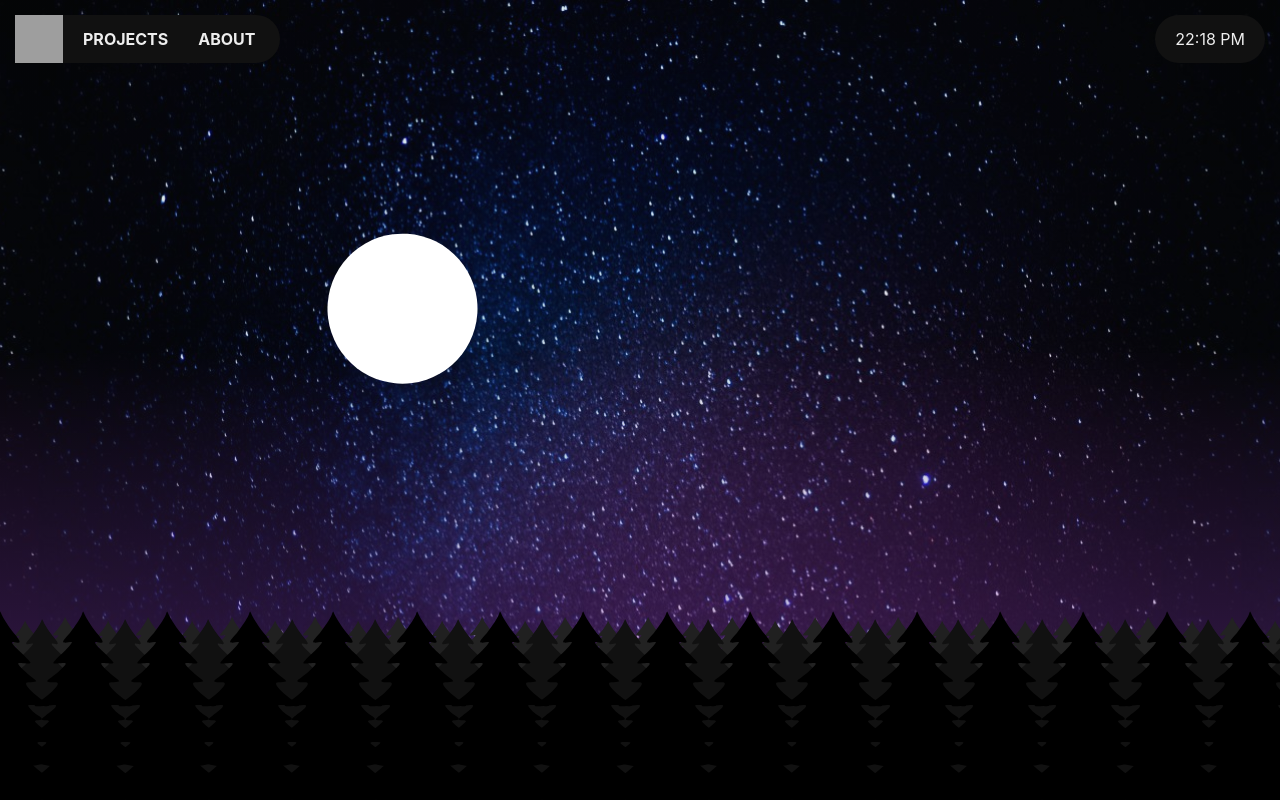
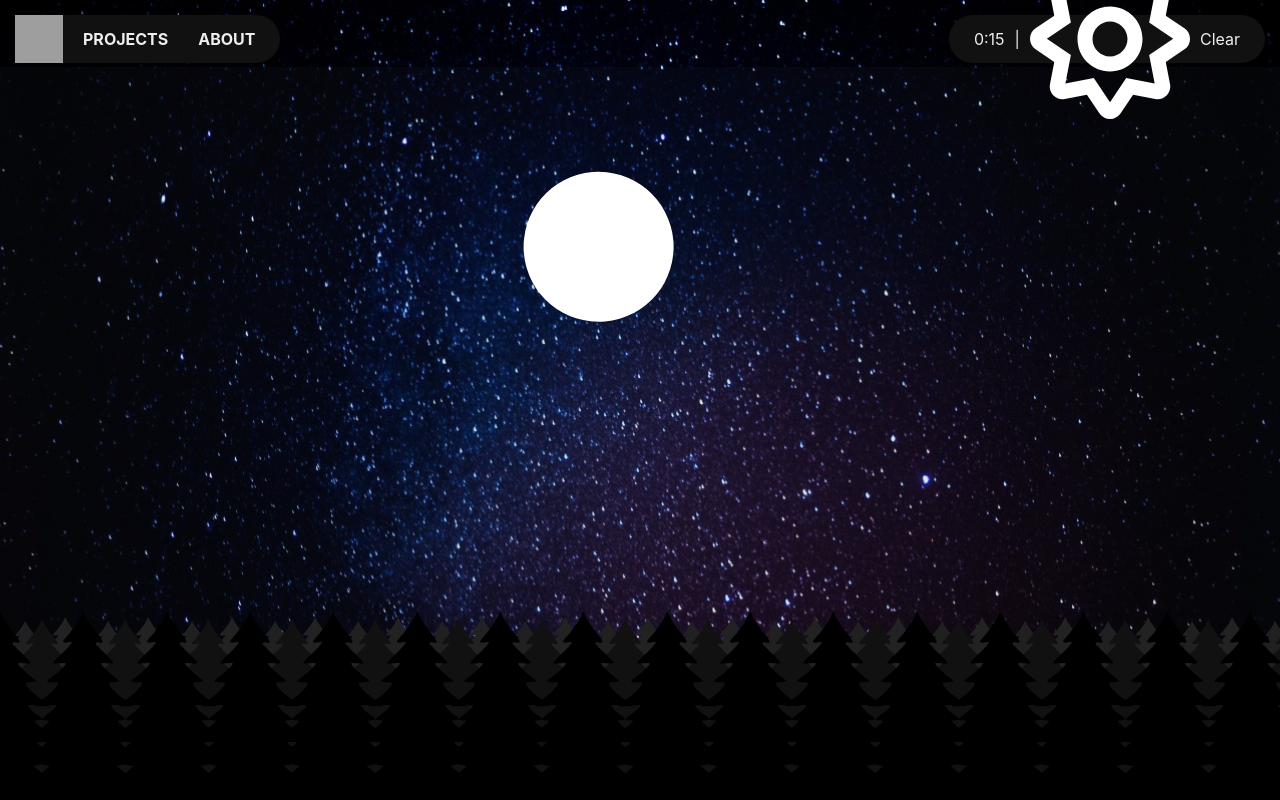
Before and after one commit to PortalFl0w/portfolio-next, a Next.js app: page / in a window 1280 px wide. Built offline with nearby package versions, Linux system fonts and the light colour scheme; grey boxes are pictures that could not be loaded.

Commit message:
add font awesome and tweaks

```diff
--- a/components/artwork/sky.js
+++ b/components/artwork/sky.js
@@ -1,6 +1,7 @@
 import React, { Component } from 'react'
 import styles from '../../styles/Sky.module.css'
 import Sunwheel from './sunwheel'
+import { FontAwesomeIcon } from "@fortawesome/react-fontawesome"
 
 // Day Night Cycle notes
 // Color gradient to pick background color from depending on time of day
@@ -15,7 +16,7 @@ class Sky extends Component {
         this.renderRef = React.createRef()
         this.skyRef = React.createRef()
         this.tickRate = 1000 // Frequency of ticks in ms -- Real time is 1000
-        this.timeSpeed = 1000 // Multiplier for each time step -- Real time is 1
+        this.timeSpeed = 2000 // Multiplier for each time step -- Real time is 1
         this.maxTime = 86400 // Maximum time per artwork loop in seconds -- Keep to 86400 for real time
         this.state = {
             computedTime: null,
@@ -54,7 +55,7 @@ class Sky extends Component {
             isAM = true
         }
 
-        return hours + ":" + minutes + " " + (isAM ? "AM" : "PM")
+        return hours + ":" + minutes
     }
 
     getAbsoluteSkyOffset() {
@@ -111,7 +112,12 @@ class Sky extends Component {
         console.log("Rendering Sky")
         return (
         <div>
-        <div className={styles.timeDisplay}>{this.getComputedTimeToTimeString()}</div>
+        <div className={styles.statusBar}>
+            <div className={styles.statusElement}>{this.getComputedTimeToTimeString()}</div>
+            <div className={styles.statusElement}>{" | "}</div>
+            <div className={styles.statusElement}><FontAwesomeIcon icon={["far", "sun"]} color="white" size="10x"/></div>
+            <div className={styles.statusElement}>Clear</div>
+        </div>
         <div className={styles.skyContainer} style={{transition: "linear " + this.getTickRateToSeconds() + "s", top: this.state.skyOffset + "px"}} ref={this.skyRef}>
         </div>
         <Sunwheel computedTime={this.state.computedTime} maxTime={this.maxTime} tickRate={this.tickRate}/>
--- a/package.json
+++ b/package.json
@@ -8,6 +8,9 @@
     "start": "next start"
   },
   "dependencies": {
+    "@fortawesome/fontawesome-svg-core": "^1.2.35",
+    "@fortawesome/free-regular-svg-icons": "^5.15.3",
+    "@fortawesome/react-fontawesome": "^0.1.14",
     "next": "10.2.0",
     "react": "17.0.2",
     "react-dom": "17.0.2"
--- a/pages/_app.js
+++ b/pages/_app.js
@@ -1,7 +1,11 @@
 import '../styles/globals.css'
+import { library } from "@fortawesome/fontawesome-svg-core"
+import { far } from "@fortawesome/free-regular-svg-icons"
+
+library.add(far)
 
 function MyApp({ Component, pageProps }) {
-  return <Component {...pageProps} />
+  return <Component {...pageProps}/>
 }
 
 export default MyApp
--- a/styles/Sky.module.css
+++ b/styles/Sky.module.css
@@ -6,11 +6,12 @@
     background: linear-gradient(180deg, rgba(37,50,63,0.1) 20%, rgba(131,58,180,0.8) 40%, rgba(253,29,29,0.95) 50%, rgba(252,176,69,1) 65%, rgba(0,186,255,1) 80%);
 }
 
-.timeDisplay {
-    position:fixed;
+.statusBar {
+    position:absolute;
     display:flex;
     align-items: center;
     justify-content: center;
+    text-align: center;
     top: 15px;
     right: 15px;
     background-color: #111;
@@ -20,3 +21,13 @@
     height: 48px;
     z-index: 1;
 }
+
+.statusElement {
+    display: flex;
+    padding: 0 5px 0 5px;
+    text-align: center;
+}
+
+.statusElement svg {
+    min-width: 20px;
+}
```
Also changed, not shown: 2 other files (tests, documents, lock files or other folders).
